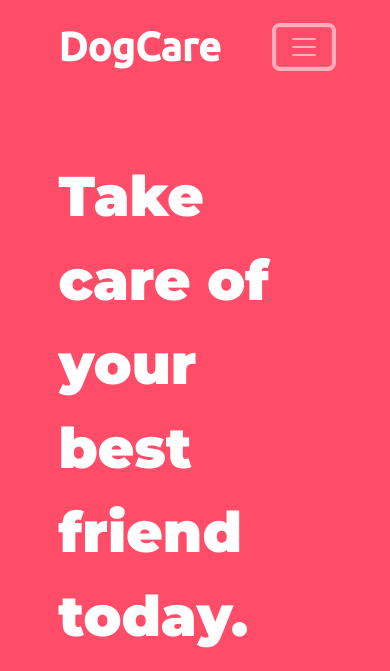
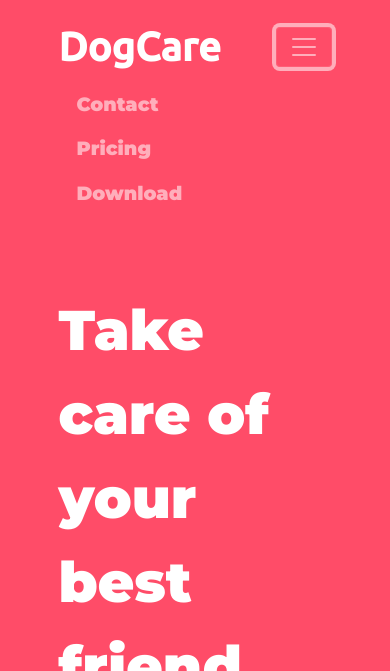
Before and after one commit to issamakki7/dogcare, a plain HTML site: page index.html in a window 390 px wide. Both pictures are taken after a click on the button "Toggle navigation". Shown: the top 671 px of the page. Drawn offline with nearby package versions, Linux system fonts and the light colour scheme.

Commit message:
Deploying Dogcare Website

```diff
--- a/index.html
+++ b/index.html
@@ -30,7 +30,7 @@
         <button class="navbar-toggler" type="button" data-bs-toggle="collapse" data-bs-target="#navbarTogglerDemo01" aria-controls="navbarTogglerDemo01" aria-expanded="false" aria-label="Toggle navigation">
           <span class="navbar-toggler-icon"></span>
         </button>
-        <div class="collapse navbar-collapse" id="navbarTogglerDemo02">
+        <div class="collapse navbar-collapse" id="navbarTogglerDemo01">
           <ul class="navbar-nav ms-auto">
             <li class="nav-item">
               <a class="nav-link" aria-current="page" href="#footer">Contact</a>
```
